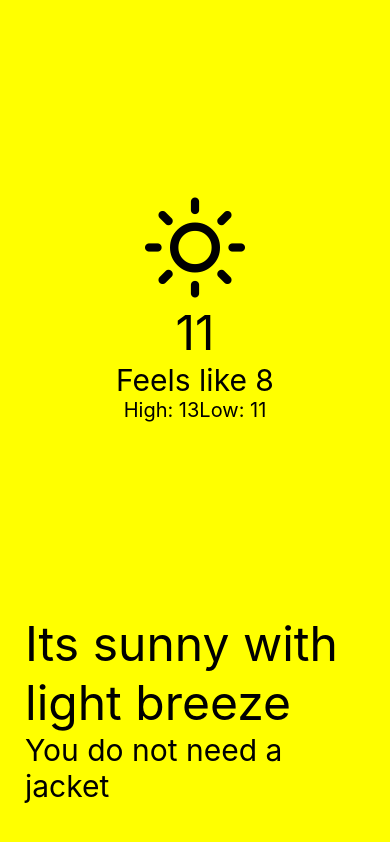
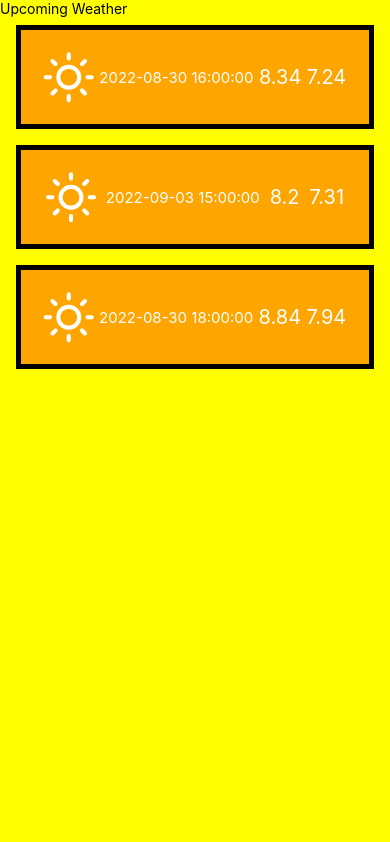
Before and after one commit to emmanueluwa/reloh, a React Native app: screen / in a window 390 px wide. Built offline with nearby package versions, Linux system fonts and the light colour scheme.

Commit message:
adding initial upcoming weather component

```diff
--- a/App.js
+++ b/App.js
@@ -1,11 +1,12 @@
 import React from 'react'
 import { View, StyleSheet } from 'react-native'
 import CurrentWeather from './src/components/CurrentWeather'
+import UpcomingWeather from './src/components/UpcomingWeather'
 
 const App = () => {
   return (
     <View style={styles.container}>
-      <CurrentWeather />
+      <UpcomingWeather />
     </View>
   )
 }
--- /dev/null
+++ b/src/components/UpcomingWeather.js
@@ -0,0 +1,110 @@
+import React from 'react'
+import {
+  SafeAreaView,
+  StyleSheet,
+  Text,
+  FlatList,
+  View,
+  StatusBar
+} from 'react-native'
+import { Feather } from '@expo/vector-icons'
+import SafeViewAndroid from './SafeViewAndroid'
+
+const DATA = [
+  {
+    dt_txt: '2022-08-30 16:00:00',
+    main: {
+      temp_min: 8.34,
+      temp_max: 7.24
+    },
+    weather: [
+      {
+        main: 'Rain'
+      }
+    ]
+  },
+  {
+    dt_txt: '2022-09-03 15:00:00',
+
+    main: {
+      temp_min: 8.2,
+      temp_max: 7.31
+    },
+    weather: [
+      {
+        main: 'Clouds'
+      }
+    ]
+  },
+  {
+    dt_txt: '2022-08-30 18:00:00',
+    main: {
+      temp_min: 8.84,
+      temp_max: 7.94
+    },
+    weather: [
+      {
+        main: 'Rain'
+      }
+    ]
+  }
+]
+
+const Item = (props) => {
+  const { dt_txt, min, max, condition } = props
+  return (
+    <View style={styles.item}>
+      <Feather name={'sun'} size={50} color={'white'} />
+      <Text style={styles.date}>{dt_txt}</Text>
+      <Text style={styles.temp}>{min}</Text>
+      <Text style={styles.temp}>{max}</Text>
+    </View>
+  )
+}
+
+const UpcomingWeather = () => {
+  const renderItem = ({ item }) => (
+    <Item
+      condition={item.weather[0].main}
+      dt_txt={item.dt_txt}
+      min={item.main.temp_min}
+      max={item.main.temp_max}
+    />
+  )
+  return (
+    <SafeAreaView style={SafeViewAndroid.AndroidSafeArea}>
+      <Text>Upcoming Weather</Text>
+      <FlatList
+        data={DATA}
+        renderItem={renderItem}
+        keyExtractor={(item) => item.dt_txt}
+      />
+    </SafeAreaView>
+  )
+}
+
+const styles = StyleSheet.create({
+  container: {
+    flex: 1,
+    marginTop: StatusBar.currentHeight || 0
+  },
+  item: {
+    padding: 20,
+    marginVertical: 8,
+    marginHorizontal: 16,
+    flexDirection: 'row',
+    justifyContent: 'space-around',
+    alignItems: 'center',
+    borderWidth: 5,
+    backgroundColor: 'orange'
+  },
+  temp: {
+    color: 'white',
+    fontSize: 20
+  },
+  date: {
+    color: 'white',
+    fontSize: 15
+  }
+})
+export default UpcomingWeather
```
